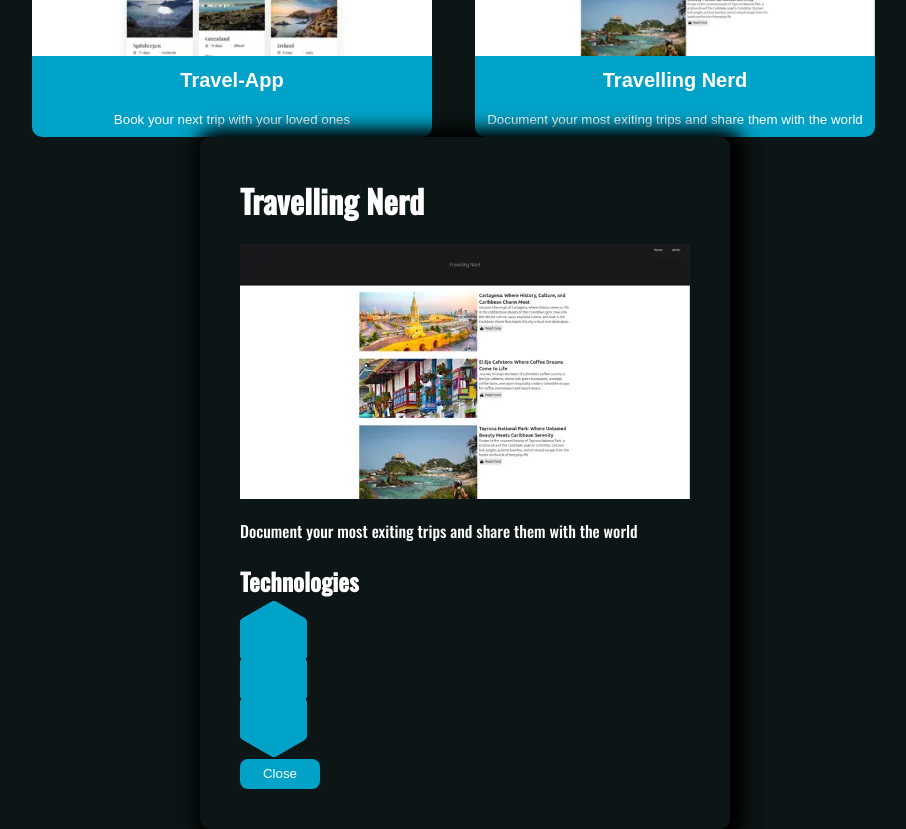
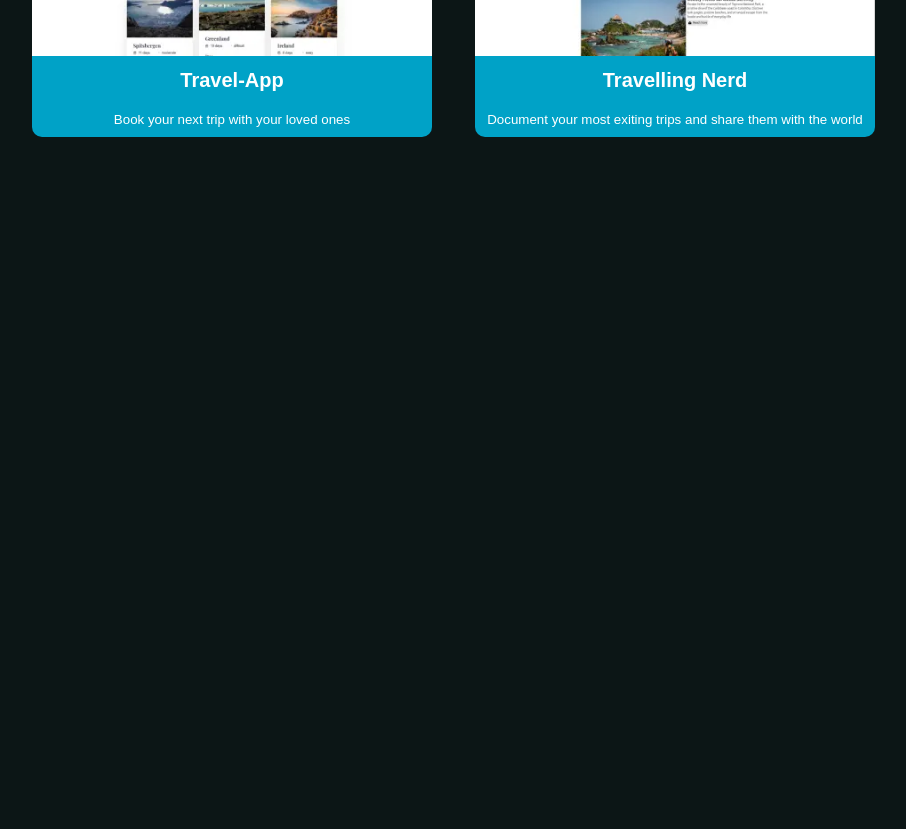
Before and after one commit to JKaypa/portfolio, a React (Vite) app: page / in a window 1280 px wide. Shown: the part 1080-1909 px from the top of the page, without its empty margins (175-1081 px from the left). After the commit the page ends 1237 px from the top, so only its background shows below. Built offline with nearby package versions, Linux system fonts and the light colour scheme.

Commit message:
update project dialog styles and add .project-techs styling

```diff
--- a/src/components/projects/project.css
+++ b/src/components/projects/project.css
@@ -49,9 +49,6 @@
     border: none;
     border-radius: 10px;
     box-shadow: black 5px 2px 20px 5px;
-    display: flex;
-    flex-direction: column;
-    gap: 20px;
 }
 
 .project-dialog::backdrop {
@@ -65,3 +62,10 @@
     border-radius: 8px;
     border: none
 }
+
+.project-techs {
+    display: flex;
+    gap: 3px;
+    padding: 5px;
+    margin: 5px;
+}
```
